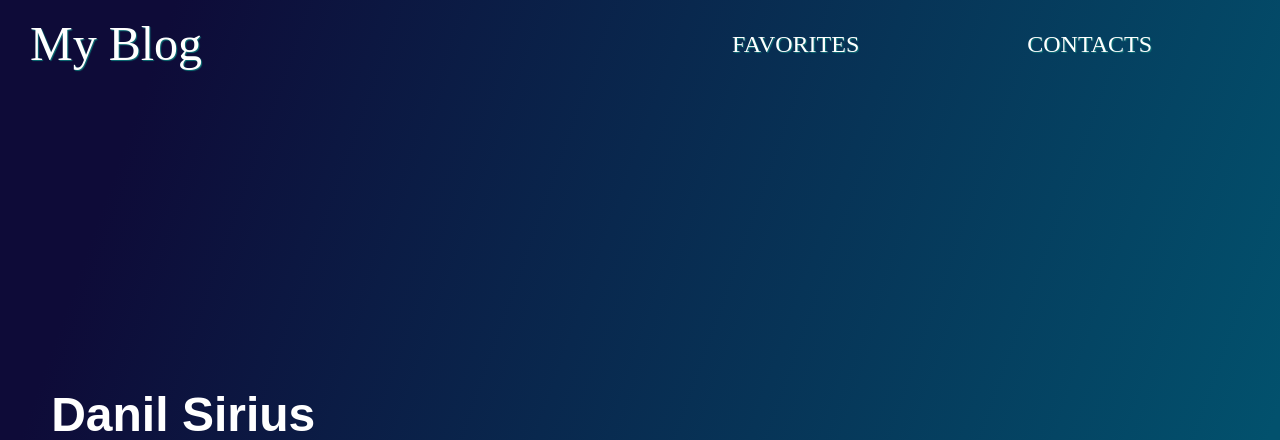
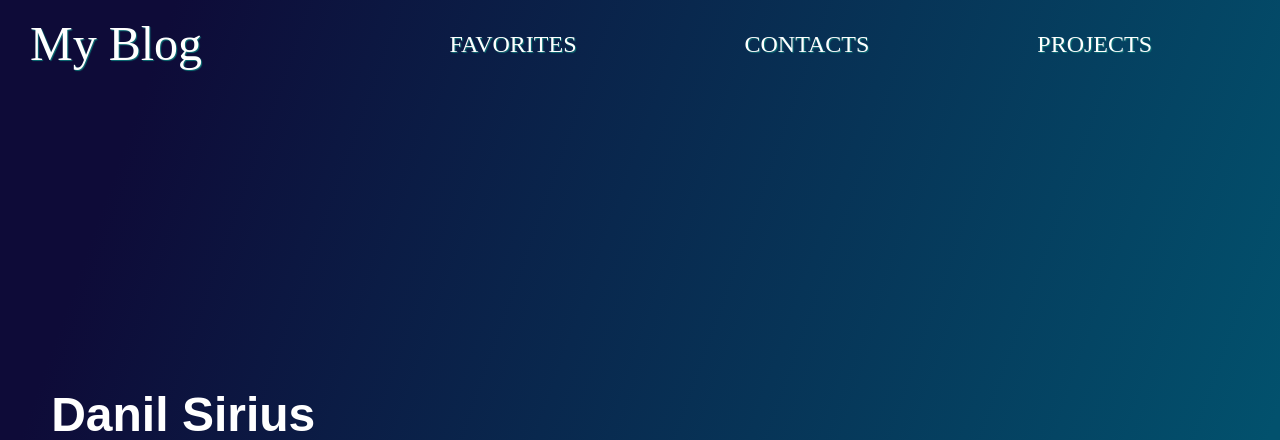
Before and after one commit to 51Sirius/MyBlog, a Flask app: page / in a window 1280 px wide. Shown: the top 440 px of the page. Run offline with Flask 2, Linux system fonts and the light colour scheme.

Commit message:
Add projects to navbar

```diff
--- a/app.py
+++ b/app.py
@@ -43,5 +43,10 @@ def contact():
     return render_template('contacts.html', title='Contact')
 
 
+@app.route('/projects')
+def projects():
+    return render_template('projects.html', title='Projects')
+
+
 if __name__ == '__main__':
     app.run()
--- a/static/css/navbar.css
+++ b/static/css/navbar.css
@@ -47,7 +47,7 @@ header a {
 
 }
 
-@media screen and (max-width: 520px){
+@media screen and (max-width: 770px){
     header {
         flex-direction: column;
     }
--- a/templates/navbar.html
+++ b/templates/navbar.html
@@ -2,4 +2,5 @@
     <a class="logo" href={{ url_for('homepage') }}>My Blog</a>
     <a class="btn-grad" href={{ url_for('favorites') }}>Favorites</a>
     <a class="btn-grad" href="{{ url_for('contact') }}">Contacts</a>
+    <a class="btn-grad" href="{{ url_for('contact') }}">Projects</a>
 </header>
--- /dev/null
+++ b/templates/projects.html
@@ -0,0 +1,3 @@
+{% extends 'base.html' %}
+{% block content %}
+{% endblock %}
```
